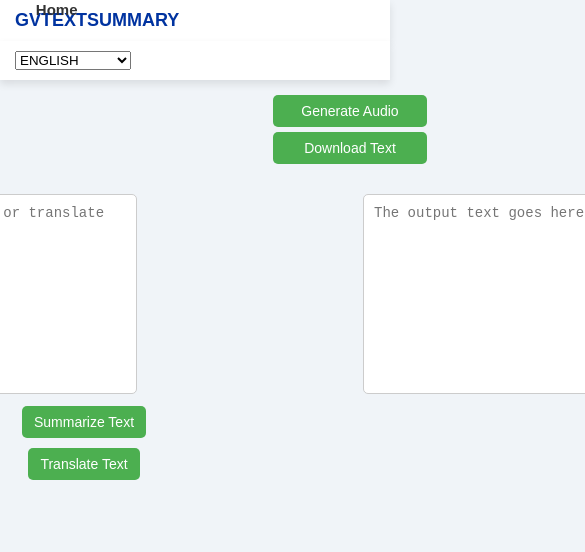
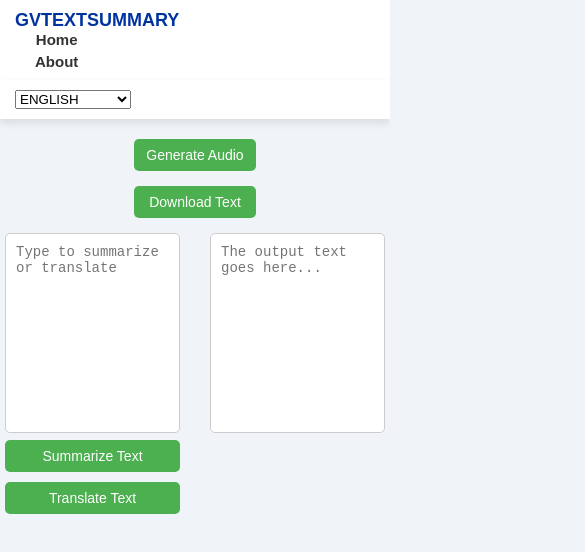
Before and after one commit to ramrockety/GVTextSummary, a React (Create React App) app in the folder text-summary-app/: page / in a window 390 px wide. Shown: the top 552 px of the page, 585 px wide, since content can reach past the window. Built offline with nearby package versions, Linux system fonts and the light colour scheme.

Commit message:
final frontend touch

```diff
--- a/text-summary-app/src/App.css
+++ b/text-summary-app/src/App.css
@@ -26,7 +26,7 @@ body {
 }
 
 .nav-links a {
-  margin: -30px 20px;
+  margin: 0 20px;
   color: #333;
   text-decoration: none;
   font-weight: bold;
@@ -50,7 +50,7 @@ body {
 .top-buttons {
   display: flex;
   gap: 10px;
-  margin-bottom: 20px;
+  margin-bottom: auto;
 }
 
 /* Button Styling */
@@ -66,17 +66,19 @@ body {
 }
 
 .download-button {
-  margin-left: 190px;
-  margin-right: -120px;
+  margin-left: 250px;
+  margin-right: -200px;
 }
+
 .parent-container {
   display: block; /* Ensure the container allows vertical stacking */
   position: relative;
   overflow: visible;
   padding: 0px;
-  margin-top:-60px;
+  margin-top: -60px;
 }
-.audio-button{
+
+.audio-button {
   padding: 10px 30px;
   background-color: #4CAF50;
   color: white;
@@ -91,6 +93,7 @@ body {
 .audio-button:hover {
   background-color: #0069d9;
 }
+
 .translate-button,
 .summarize-button {
   margin-top: 10px;
@@ -110,7 +113,7 @@ body {
   gap: 30px;
   flex-wrap: wrap;
   margin-bottom: 20px;
-
+  margin-left: auto;
 }
 
 .text-area,
@@ -119,12 +122,12 @@ body {
   display: flex;
   flex-direction: column;
   flex: 1;
-  max-width: 350px;
+  max-width: 500px;
   margin-top: -100px;
 }
 
-.text-area textarea{
-  width: 200%;
+.text-area textarea {
+  width: 100%;
   height: 350px;
   padding: 10px;
   border: 1px solid #ccc;
@@ -132,11 +135,10 @@ body {
   resize: none;
   font-size: 16px;
   margin-top: 10px;
-  margin-left: -180px;
 }
 
 .text-area-output textarea {
-  width: 200%;
+  width: 100%;
   height: 350px;
   padding: 10px;
   border: 1px solid #ccc;
@@ -144,7 +146,6 @@ body {
   resize: none;
   font-size: 16px;
   margin-top: 10px;
-  margin-left: 180px;
 }
 
 /* Responsive Design */
@@ -174,12 +175,29 @@ body {
   .text-area textarea,
   .text-area-output textarea {
     height: 250px;
+    margin-left: 0; /* Remove extra margin */
   }
 
   .download-button {
     padding: 8px 16px;
     width: 80%;
     max-width: 200px;
+  }
+
+  .audio-button {
+    padding: 10px 20px;
+    width: 100%;
+    margin-top: 10px;
+  }
+
+  .download-button,
+  .translate-button,
+  .summarize-button {
+    padding: 8px 16px;
+    width: 100%;
+    max-width: 300px;
+    font-size: 14px;
+    margin: 5px 0;
   }
 }
 
@@ -205,4 +223,9 @@ body {
     flex-direction: column;
     gap: 5px;
   }
+
+  .audio-button {
+    padding: 10px 15px;
+    width: 100%;
+  }
 }
```
